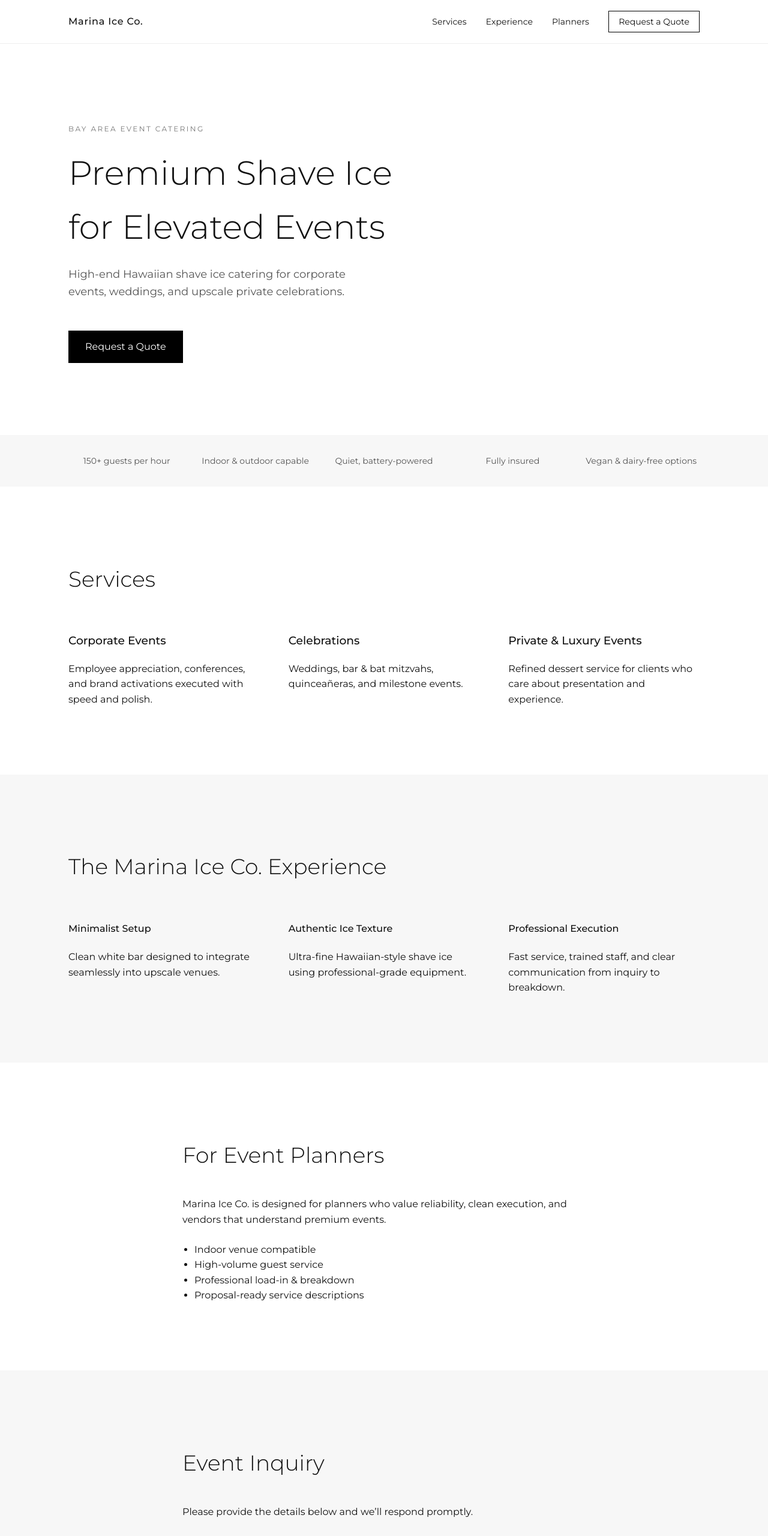
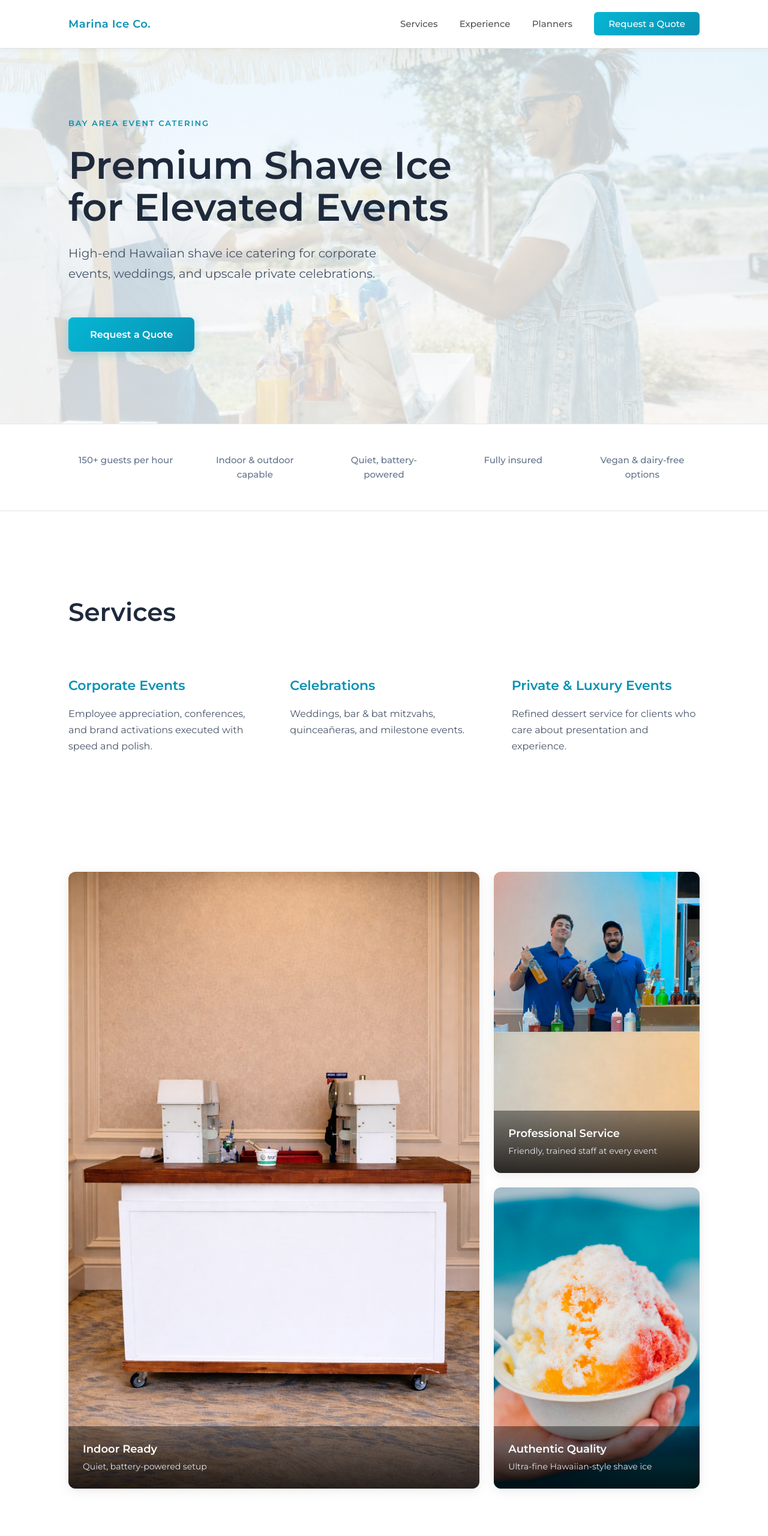
Before and after one commit to AmroShohoud/AmroShohoud.github.io, a plain HTML site: page index.html in a window 1280 px wide. Shown: the top 2560 px of the page at 60% size. Drawn offline with Linux system fonts and the light colour scheme.

Commit message:
finish website styling and images

```diff
--- a/index.html
+++ b/index.html
@@ -6,6 +6,12 @@
 
   <title>Marina Ice Co. | Premium Shave Ice Catering – Bay Area</title>
   <meta name="description" content="Luxury Hawaiian shave ice catering for corporate events, weddings, bar & bat mitzvahs, quinceañeras, and upscale private events throughout the San Francisco Bay Area." />
+
+  <link rel="canonical" href="https://marinaiceco.com/" />
+  <meta property="og:title" content="Marina Ice Co. | Premium Shave Ice Catering - Bay Area" />
+  <meta property="og:description" content="Luxury Hawaiian shave ice catering for corporate events, weddings, bar & bat mitzvahs, quinceañeras, and upscale private events throughout the San Francisco Bay Area." />
+  <meta property="og:url" content="https://marinaiceco.com/" />
+  <meta property="og:type" content="website" />
 
   <!-- Fonts -->
   <link rel="preconnect" href="https://fonts.googleapis.com">
@@ -19,7 +25,7 @@
   <script type="application/ld+json">
   {
     "@context": "https://schema.org",
-    "@type": "CateringBusiness",
+    "@type": "LocalBusiness",
     "@id": "https://marinaiceco.com/#business",
     "name": "Marina Ice Co.",
     "url": "https://marinaiceco.com",
@@ -28,15 +34,39 @@
     "description": "Premium Hawaiian shave ice catering for corporate events, weddings, bar and bat mitzvahs, quinceañeras, and upscale private events throughout the San Francisco Bay Area.",
     "telephone": "+1-510-588-7907",
     "priceRange": "$$$",
-    "servesCuisine": "Shave Ice, Frozen Desserts",
     "areaServed": [
-      { "@type": "City", "name": "San Francisco" },
-      { "@type": "City", "name": "Oakland" },
-      { "@type": "City", "name": "Berkeley" },
-      { "@type": "City", "name": "Walnut Creek" },
-      { "@type": "City", "name": "San Ramon" },
-      { "@type": "City", "name": "Hayward" },
-      { "@type": "AdministrativeArea", "name": "San Francisco Bay Area" }
+      {
+        "@type": "AdministrativeArea",
+        "name": "San Francisco Bay Area"
+      },
+      {
+        "@type": "AdministrativeArea",
+        "name": "San Francisco County, CA"
+      },
+      {
+        "@type": "AdministrativeArea",
+        "name": "Alameda County, CA"
+      },
+      {
+        "@type": "AdministrativeArea",
+        "name": "Contra Costa County, CA"
+      },
+      {
+        "@type": "AdministrativeArea",
+        "name": "Marin County, CA"
+      },
+      {
+        "@type": "AdministrativeArea",
+        "name": "Solano County, CA"
+      },
+      {
+        "@type": "AdministrativeArea",
+        "name": "San Mateo County, CA"
+      },
+      {
+        "@type": "AdministrativeArea",
+        "name": "Santa Clara County, CA"
+      }
     ],
     "makesOffer": [
       {
@@ -59,19 +89,10 @@
       },
       {
         "@type": "Offer",
-        "name": "Bar & Bat Mitzvah Shave Ice Catering",
+        "name": "Cultural & Milestone Event Shave Ice Catering",
         "itemOffered": {
           "@type": "Service",
-          "serviceType": "Mitzvah Event Dessert Catering",
-          "provider": { "@id": "https://marinaiceco.com/#business" }
-        }
-      },
-      {
-        "@type": "Offer",
-        "name": "Quinceañera Shave Ice Catering",
-        "itemOffered": {
-          "@type": "Service",
-          "serviceType": "Quinceañera Dessert Catering",
+          "serviceType": "Mitzvah, Quinceañera, and Cultural Event Dessert Catering",
           "provider": { "@id": "https://marinaiceco.com/#business" }
         }
       },
@@ -80,7 +101,7 @@
         "name": "Luxury Private Event Shave Ice Catering",
         "itemOffered": {
           "@type": "Service",
-          "serviceType": "Private Event Dessert Catering",
+          "serviceType": "Private and Luxury Event Dessert Catering",
           "provider": { "@id": "https://marinaiceco.com/#business" }
         }
       }
@@ -105,7 +126,7 @@
 </header>
 
 <!-- HERO -->
-<section class="hero">
+<section class="hero" style="background: linear-gradient(rgba(240, 249, 255, 0.8), rgba(255, 255, 255, 0.8)), url('images/handing-shave-ice-to-customer.jpg') center/cover;">
   <div class="container hero-inner">
     <p class="eyebrow">Bay Area Event Catering</p>
     <h1>Premium Shave Ice<br>for Elevated Events</h1>
@@ -149,6 +170,35 @@
   </div>
 </section>
 
+<!-- SHOWCASE -->
+<section class="showcase">
+  <div class="container">
+    <div class="showcase-grid">
+      <div class="showcase-item large">
+        <img src="images/indoor-bar-clean.jpg" alt="Marina Ice Co. team with shave ice bar at indoor corporate event">
+        <div class="showcase-caption">
+          <h4>Indoor Ready</h4>
+          <p>Quiet, battery-powered setup</p>
+        </div>
+      </div>
+      <div class="showcase-item">
+        <img src="images/indoor-bar-w-employees.jpg" alt="Marina Ice Co. staff serving premium shave ice to customer at outdoor event">
+        <div class="showcase-caption">
+          <h4>Professional Service</h4>
+          <p>Friendly, trained staff at every event</p>
+        </div>
+      </div>
+      <div class="showcase-item">
+        <img src="images/shave ice.jpg" alt="Premium Hawaiian shave ice with vibrant colors and toppings">
+        <div class="showcase-caption">
+          <h4>Authentic Quality</h4>
+          <p>Ultra-fine Hawaiian-style shave ice</p>
+        </div>
+      </div>
+    </div>
+  </div>
+</section>
+
 <!-- EXPERIENCE -->
 <section id="experience" class="section alt">
   <div class="container">
@@ -160,7 +210,7 @@
       </div>
       <div>
         <h4>Authentic Ice Texture</h4>
-        <p>Ultra-fine Hawaiian-style shave ice using professional-grade equipment.</p>
+        <p>Ultra-fine Hawaiian-style shave ice using professional-grade equipment and the highest quality flavors.</p>
       </div>
       <div>
         <h4>Professional Execution</h4>
@@ -238,10 +288,11 @@
 <footer class="footer">
   <div class="container">
     <p class="footer-logo">Marina Ice Co.</p>
-    <p>Premium Shave Ice Catering — San Francisco Bay Area</p>
+    <p>Premium Shave Ice Catering - San Francisco Bay Area</p>
+    <p>Serving: San Francisco | Oakland | Berkeley | Alameda | Walnut Creek | San Rafael</p>
     <p class="footer-small">
-      Operated by AS Concessions, LLC · Amro Shohoud<br>
-      510-588-7907 · amro@asconcessions.com
+      Operated by AS Concessions, LLC<br>
+      <a href="tel:+15105887907">510-588-7907</a> · <a href="mailto:info@asconcessions.com">info@asconcessions.com</a>
     </p>
   </div>
 </footer>
--- a/styles.css
+++ b/styles.css
@@ -5,7 +5,7 @@
 body {
   margin: 0;
   font-family: 'Montserrat', sans-serif;
-  color: #111;
+  color: #1a1a1a;
   background: #fff;
   line-height: 1.6;
 }
@@ -30,63 +30,97 @@ a {
   position: sticky;
   top: 0;
   background: #fff;
-  border-bottom: 1px solid #eee;
+  border-bottom: 1px solid #e0e0e0;
   z-index: 10;
+  box-shadow: 0 2px 8px rgba(0,0,0,0.04);
 }
 
 .header-inner {
   display: flex;
   justify-content: space-between;
   align-items: center;
-  height: 72px;
+  height: 80px;
 }
 
 .logo {
-  font-weight: 500;
-  letter-spacing: 0.05em;
+  font-weight: 600;
+  letter-spacing: 0.03em;
+  font-size: 18px;
+  color: #0891b2;
 }
 
 .nav a {
-  margin-left: 28px;
-  font-size: 14px;
+  margin-left: 32px;
+  font-size: 15px;
+  font-weight: 500;
+  color: #555;
+  transition: color 0.2s;
+}
+
+.nav a:hover {
+  color: #0891b2;
 }
 
 .nav-cta {
-  border: 1px solid #000;
-  padding: 8px 16px;
+  background: linear-gradient(135deg, #06b6d4 0%, #0891b2 100%);
+  color: #fff !important;
+  padding: 10px 24px;
+  border-radius: 6px;
+  font-weight: 600;
+}
+
+.nav-cta:hover {
+  background: linear-gradient(135deg, #0891b2 0%, #0e7490 100%);
+  color: #fff !important;
 }
 
 /* HERO */
 .hero {
-  padding: 120px 0;
+  padding: 100px 0 120px;
+  background: linear-gradient(to bottom, #f0f9ff 0%, #fff 100%);
 }
 
 .eyebrow {
   text-transform: uppercase;
-  letter-spacing: 0.2em;
-  font-size: 12px;
-  color: #777;
+  letter-spacing: 0.15em;
+  font-size: 13px;
+  font-weight: 600;
+  color: #0891b2;
 }
 
 .hero h1 {
-  font-weight: 300;
-  font-size: 56px;
-  margin: 20px 0;
+  font-weight: 700;
+  font-size: 64px;
+  margin: 24px 0;
+  color: #1e293b;
+  line-height: 1.1;
 }
 
 .hero-sub {
-  max-width: 520px;
-  font-size: 18px;
-  color: #555;
+  max-width: 580px;
+  font-size: 20px;
+  color: #475569;
+  line-height: 1.7;
 }
 
 /* BUTTONS */
 .primary-btn {
   display: inline-block;
-  margin-top: 32px;
-  background: #000;
+  margin-top: 36px;
+  background: linear-gradient(135deg, #06b6d4 0%, #0891b2 100%);
   color: #fff;
-  padding: 14px 28px;
+  padding: 16px 36px;
+  border-radius: 8px;
+  font-weight: 600;
+  font-size: 16px;
+  transition: all 0.3s;
+  box-shadow: 0 4px 14px rgba(6, 182, 212, 0.3);
+}
+
+.primary-btn:hover {
+  background: linear-gradient(135deg, #0891b2 0%, #0e7490 100%);
+  transform: translateY(-2px);
+  box-shadow: 0 6px 20px rgba(6, 182, 212, 0.4);
 }
 
 .primary-btn.full {
@@ -95,88 +129,251 @@ a {
 
 /* TRUST */
 .trust {
-  background: #f7f7f7;
-  padding: 32px 0;
+  background: #fff;
+  padding: 40px 0;
+  border-top: 1px solid #e5e7eb;
+  border-bottom: 1px solid #e5e7eb;
 }
 
 .trust-grid {
   display: grid;
-  grid-template-columns: repeat(auto-fit, minmax(160px, 1fr));
-  gap: 20px;
+  grid-template-columns: repeat(auto-fit, minmax(180px, 1fr));
+  gap: 24px;
   text-align: center;
-  font-size: 14px;
-  color: #555;
+  font-size: 15px;
+  font-weight: 500;
+  color: #64748b;
+}
+
+.trust-grid div {
+  padding: 8px;
 }
 
 /* SECTIONS */
 .section {
-  padding: 96px 0;
+  padding: 100px 0;
 }
 
 .section.alt {
-  background: #f7f7f7;
+  background: #f8fafc;
 }
 
 h2 {
-  font-weight: 300;
-  font-size: 36px;
-  margin-bottom: 40px;
+  font-weight: 700;
+  font-size: 42px;
+  margin-bottom: 48px;
+  color: #1e293b;
 }
 
 .three-col {
   display: grid;
-  grid-template-columns: repeat(auto-fit, minmax(240px, 1fr));
-  gap: 48px;
+  grid-template-columns: repeat(auto-fit, minmax(280px, 1fr));
+  gap: 56px;
 }
 
-h3, h4 {
-  font-weight: 500;
+h3 {
+  font-weight: 700;
+  font-size: 22px;
+  color: #0891b2;
+  margin-bottom: 12px;
+}
+
+h4 {
+  font-weight: 600;
+  font-size: 19px;
+  color: #334155;
+  margin-bottom: 10px;
+}
+
+p {
+  color: #475569;
+  line-height: 1.7;
 }
 
 /* LIST */
 .bullet-list {
-  margin-top: 24px;
-  padding-left: 20px;
+  margin-top: 28px;
+  padding-left: 24px;
+}
+
+.bullet-list li {
+  margin-bottom: 12px;
+  color: #475569;
+  line-height: 1.7;
+}
+
+/* SHOWCASE */
+.showcase {
+  padding: 80px 0;
+  background: #fff;
+}
+
+.showcase-grid {
+  display: grid;
+  grid-template-columns: 2fr 1fr;
+  grid-template-rows: 1fr 1fr;
+  gap: 24px;
+  max-width: 1200px;
+  margin: 0 auto;
+}
+
+.showcase-item {
+  position: relative;
+  overflow: hidden;
+  border-radius: 12px;
+  box-shadow: 0 4px 20px rgba(0,0,0,0.08);
+  transition: transform 0.3s;
+}
+
+.showcase-item:hover {
+  transform: translateY(-4px);
+  box-shadow: 0 8px 30px rgba(0,0,0,0.12);
+}
+
+.showcase-item.large {
+  grid-row: span 2;
+}
+
+.showcase-item img {
+  width: 100%;
+  height: 100%;
+  object-fit: cover;
+  display: block;
+}
+
+.showcase-caption {
+  position: absolute;
+  bottom: 0;
+  left: 0;
+  right: 0;
+  background: linear-gradient(to top, rgba(0,0,0,0.8) 0%, rgba(0,0,0,0.4) 100%);
+  padding: 24px;
+  color: #fff;
+}
+
+.showcase-caption h4 {
+  color: #fff;
+  font-size: 18px;
+  font-weight: 600;
+  margin: 0 0 4px 0;
+}
+
+.showcase-caption p {
+  color: #e2e8f0;
+  margin: 0;
+  font-size: 14px;
 }
 
 /* FORM */
 .inquiry-form {
-  margin-top: 40px;
+  margin-top: 48px;
 }
 
 .inquiry-form input,
 .inquiry-form select,
 .inquiry-form textarea {
   width: 100%;
-  padding: 14px;
-  border: 1px solid #ccc;
-  margin-bottom: 16px;
+  padding: 16px;
+  border: 2px solid #e2e8f0;
+  border-radius: 8px;
+  margin-bottom: 20px;
   font-family: inherit;
+  font-size: 15px;
+  transition: border-color 0.2s;
+  background: #fff;
+}
+
+.inquiry-form input:focus,
+.inquiry-form select:focus,
+.inquiry-form textarea:focus {
+  outline: none;
+  border-color: #06b6d4;
+  box-shadow: 0 0 0 3px rgba(6, 182, 212, 0.1);
 }
 
 .form-row {
   display: grid;
   grid-template-columns: 1fr 1fr;
-  gap: 16px;
+  gap: 20px;
 }
 
 textarea {
-  min-height: 120px;
+  min-height: 140px;
+  resize: vertical;
 }
 
 /* FOOTER */
 .footer {
-  background: #000;
-  color: #fff;
-  padding: 48px 0;
+  background: #0f172a;
+  color: #cbd5e1;
+  padding: 56px 0;
 }
 
 .footer-logo {
-  font-weight: 500;
+  font-weight: 600;
+  font-size: 20px;
+  color: #06b6d4;
+  margin-bottom: 12px;
+}
+
+.footer p {
+  color: #94a3b8;
+  margin: 8px 0;
 }
 
 .footer-small {
-  margin-top: 16px;
-  font-size: 13px;
-  color: #aaa;
+  margin-top: 24px;
+  font-size: 14px;
+  color: #64748b;
+  line-height: 1.8;
 }
+
+.footer a {
+  color: #06b6d4;
+  transition: color 0.2s;
+}
+
+.footer a:hover {
+  color: #0891b2;
+}
+
+/* RESPONSIVE */
+@media (max-width: 768px) {
+  .hero h1 {
+    font-size: 42px;
+  }
+
+  .hero-sub {
+    font-size: 18px;
+  }
+
+  h2 {
+    font-size: 32px;
+  }
+
+  .form-row {
+    grid-template-columns: 1fr;
+  }
+
+  .nav a {
+    margin-left: 20px;
+    font-size: 14px;
+  }
+
+  .three-col {
+    gap: 40px;
+  }
+
+  .showcase-grid {
+    grid-template-columns: 1fr;
+    grid-template-rows: auto;
+  }
+
+  .showcase-item.large {
+    grid-row: span 1;
+  }
+
+  .showcase-item img {
+    height: 300px;
+  }
+}
```
Also changed, not shown: images/handing-shave-ice-to-customer.jpg (added), images/indoor-bar-clean.jpg (added), images/indoor-bar-w-employees.jpg (added), images/shave ice.jpg (added), images/shave ices.jpg (added), 4 other files.
